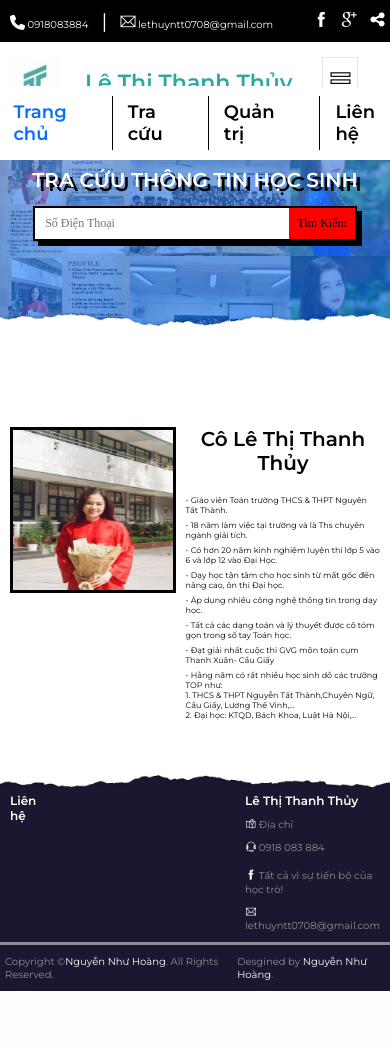
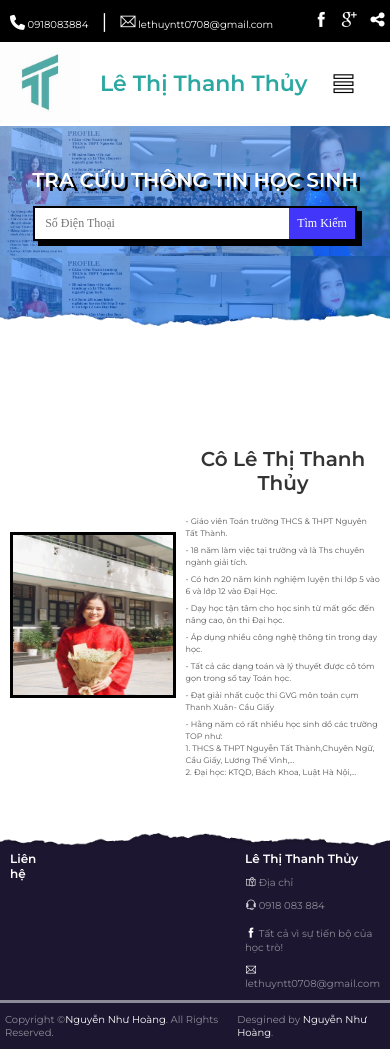
Before and after one commit to nguyenhoang213/toancothuy, a PHP site: page / in a window 390 px wide. Before the commit the page ends 991 px from the top, so only its background shows below. Run offline with PHP 8.4, Linux system fonts and the light colour scheme; some libraries are stand-ins or nearby versions.

Commit message:
dinhUpdate

```diff
--- a/assets/css/header.css
+++ b/assets/css/header.css
@@ -37,6 +37,7 @@
   width: 100%;
   display: flex;
   justify-content: space-between;
+  align-items: center;
 }
 
 #slider .logo {
@@ -58,17 +59,15 @@
 }
 
 #slider .menu {
-  margin-right: 50px;
+  margin-right: 90px;
+  display: flex;
+  gap: 30px;
 }
 
 #slider .menu_button {
-  display: none;
+  display: none; /* Ẩn nút menu mặc định */
 }
-#slider #menu {
-  display: flex;
-  gap: 30px;
-  align-items: center;
-}
+
 #slider .menu a {
   display: inline-block;
   position: relative;
@@ -77,7 +76,7 @@
   text-decoration: none;
   color: black;
   font-size: 1.5rem;
-  padding: 5px 15px;
+  padding: 5px 5px;
   border-left: none;
 }
 
@@ -92,15 +91,36 @@
   transition: width 0.3s ease;
   transform: translateX(-50%);
 }
+
 #slider .menu a:hover::after {
   width: 85%;
 }
+/* Định dạng cho phần thông tin */
+.info {
+  display: flex;
+  margin: 20px 0;
+  align-items: center;
+}
 
-/* #slider .menu a:first-child {
-  color: #2ca8a2;
-  border-left: none;
-} */
+.info img {
+  width: 150px;
+  height: 100%;
 
+  margin-right: 20px;
+}
+
+.info-text h1 {
+  font-size: 24px;
+  color: #333;
+}
+
+.info-text p {
+  font-size: 16px;
+  color: #555;
+  line-height: 1.5;
+}
+
+/* Responsive */
 @media only screen and (max-width: 600px) {
   #header .contact_phone {
     color: white;
@@ -124,43 +144,39 @@
   #header {
     font-size: 12px;
   }
-
-  #slider {
-    display: block;
+  #slider .menu {
+    display: none;
+    flex-direction: column;
+    background: #fff;
+    top: 60px; /* Dưới logo */
+    z-index: 1000;
+    border: 1px solid #ddd;
+    box-shadow: 0px 4px 6px rgba(0, 0, 0, 0.1);
+    margin-right: 0;
+    width: 100%;
+    text-align: center;
+    height: 7vh;
+    padding-top: 20px;
   }
 
-  #slider .menu {
-    margin: 0;
-    display: block;
+  #slider .menu a {
+    font-size: 18px;
+    text-align: center;
   }
 
   #slider .logo {
     display: flex;
-    margin: 15px 0 15px 10px;
-  }
-
-  #slider .logo img {
-    width: 50px;
-    height: 50px;
-  }
-
-  #slider .logo h1 {
-    margin-left: 5px;
-    font-size: 22px;
-    cursor: pointer;
+    justify-content: space-evenly;
+    align-items: center;
+    margin: 0;
   }
 
   #slider .menu_button {
-    display: block;
-    color: rgba(0, 0, 0, 0.5);
+    display: block; /* Hiển thị nút menu khi responsive */
+    font-size: 20px;
     background-color: transparent;
-    font-size: 20px;
-    border: 1px solid transparent;
-    border-color: rgba(0, 0, 0, 0.1);
-    margin-right: 5px;
-    padding: 7px;
-    height: 50px;
-    margin-left: 10px;
+    border: none;
+    cursor: pointer;
   }
 
   #slider .icon {
@@ -168,29 +184,18 @@
     color: black;
     font-size: 20px;
   }
-  #slider .menu {
-    position: absolute;
-    padding: 0;
-    display: none;
-    z-index: 10;
-    background-color: rgb(255, 255, 255);
-    margin-top: -40px;
-    right: 0;
-  }
 
-  #slider .menu a {
-    display: block;
-    margin: 10px 0;
-    font-size: 18px;
-    border-left: 1px solid;
-  }
-
-  #slider .menu a:first-child {
-    color: rgb(5, 109, 255);
-    border-left: 1px solid;
+  #slider .logo h1 {
+    font-size: 22px;
   }
 }
 
-.show {
-  display: block;
+.show-menu .menu {
+  display: flex !important;
+  align-items: center;
+  width: 100%;
 }
+
+.show-menu .logo {
+  display: none !important;
+}
--- a/index.php
+++ b/index.php
@@ -118,11 +118,11 @@ include('connection.php')
             <a href="./index.php">
                 <img src="assets/image/logoTH.jpg" alt="logo">
             </a>
-            <a href="/index.php">
+            <a href="./index.php">
                 <h1>Lê Thị Thanh Thủy</h1>
             </a>
-
-            <button class="menu_button" onclick="Show()"><i class="ti-view-list icon"></i></button>
+            <!-- Nút menu sẽ chỉ hiển thị ở chế độ responsive -->
+            <button class="menu_button" onclick="toggleMenu()"><i class="ti-view-list icon"></i></button>
         </div>
         <div class="menu" id="menu">
             <a href="./index.php">Trang chủ</a>
@@ -130,13 +130,14 @@ include('connection.php')
             <a href="./login.php">Quản trị</a>
             <a href="./index.php#footer">Liên hệ</a>
         </div>
+
     </div>
     <div id="content">
         <div class="find-box">
             <h1>TRA CỨU THÔNG TIN HỌC SINH</h1>
             <form action="" method="GET">
                 <input type="text" name="PhoneNumber" placeholder="Số Điện Thoại"><button type="submit"
-                    style="background-color:red">Tìm
+                    style="background-color:#4336fb; color: white;">Tìm
                     Kiếm</button>
             </form>
             <div class="popup-overlay" id="popupOverlay"></div>
@@ -249,6 +250,24 @@ include('connection.php')
             <p>Desgined by <a href="https://www.facebook.com/as.royal03/">Nguyễn Như Hoàng</a>.</p>
         </div>
     </div>
+
 </body>
+<script>
+    function toggleMenu() {
+    const menu = document.getElementById("menu");
+    const logo = document.querySelector(".logo");
+
+    // Chuyển đổi trạng thái hiển thị của menu
+    if (menu.style.display === "block") {
+        menu.style.display = "none"; // Ẩn menu
+        logo.style.display = "flex"; // Hiện lại logo và tên
+    } else {
+        menu.style.display = "block"; // Hiện menu
+        logo.style.display = "none"; // Ẩn logo và tên
+    }
+}
+
+
+</script>
 
 </html>
```
Also changed, not shown: assets/css/login_style.css (+20 -7 lines), login.php (+22 -5 lines).
